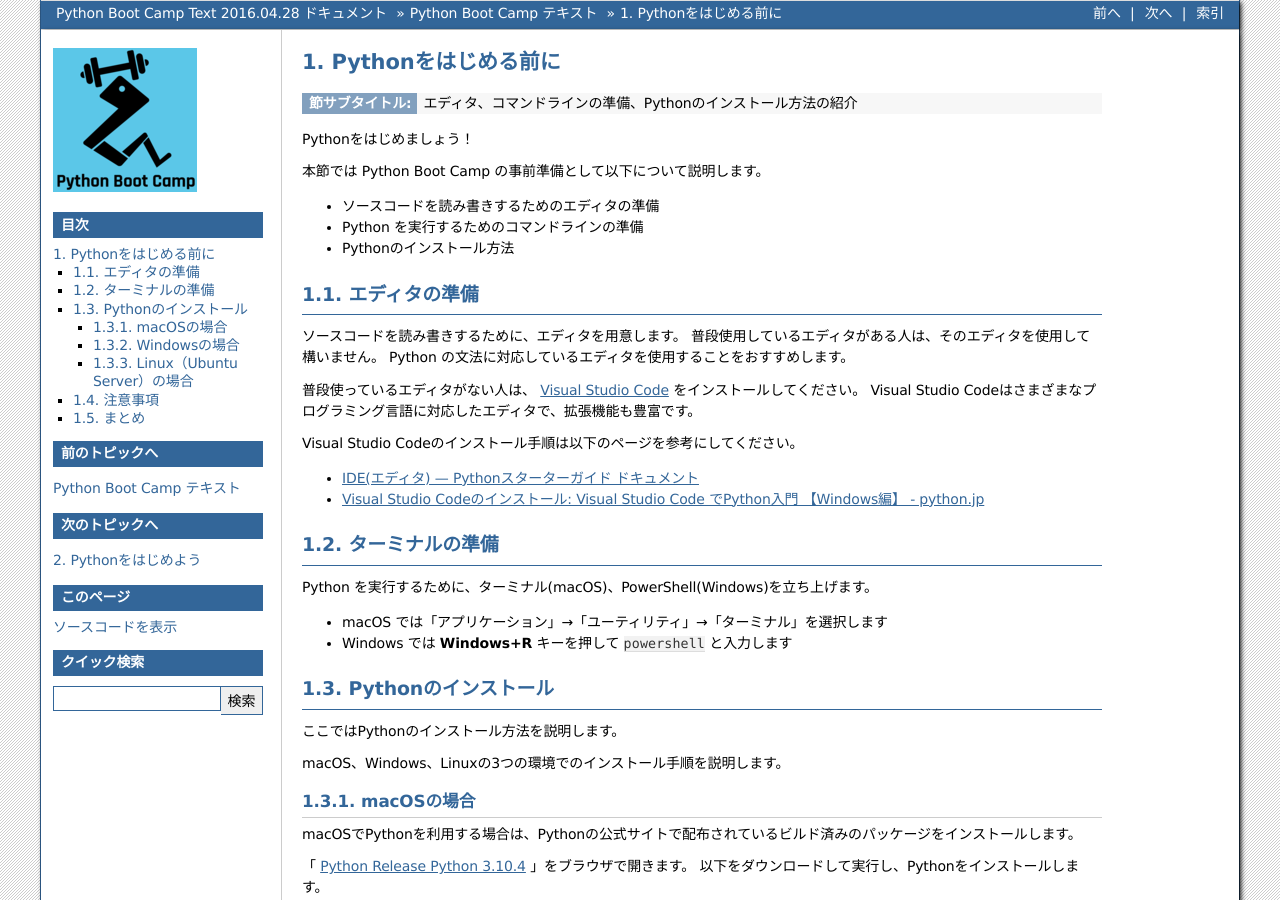
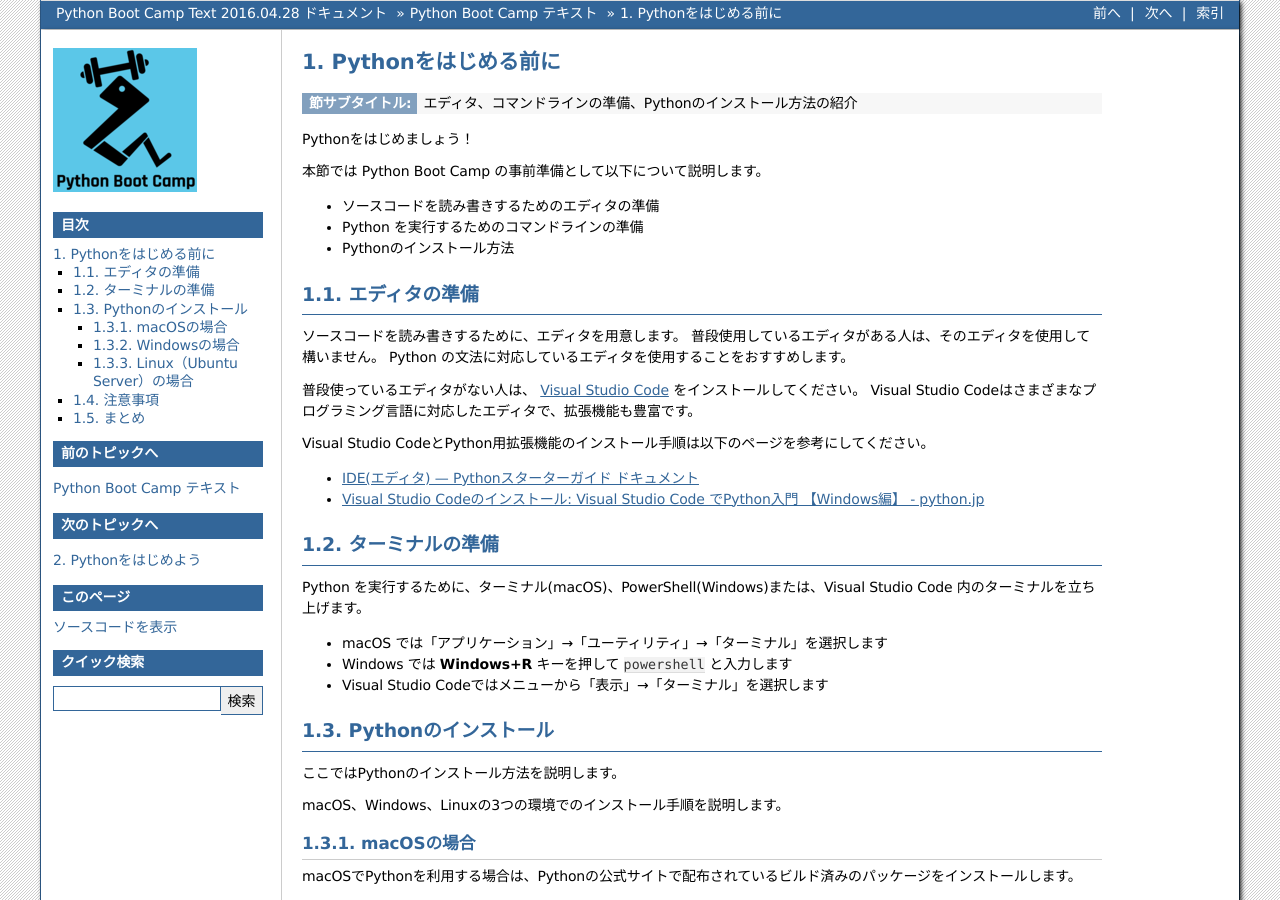
Before and after one commit to pyconjp/pycamp.pycon.jp, a Sphinx documentation site: the page built from source/textbook/1_install.rst, in a window 1280 px wide and 900 px high. Built offline with Sphinx 7.4.7, drawn with Linux system fonts in a browser that asks for light colours.

Commit message:
ISSHA-2567 update vs code

```diff
--- a/source/textbook/1_install.rst
+++ b/source/textbook/1_install.rst
@@ -26,7 +26,7 @@
 普段使っているエディタがない人は、 `Visual Studio Code <https://code.visualstudio.com/>`_ をインストールしてください。
 Visual Studio Codeはさまざまなプログラミング言語に対応したエディタで、拡張機能も豊富です。
 
-Visual Studio Codeのインストール手順は以下のページを参考にしてください。
+Visual Studio CodeとPython用拡張機能のインストール手順は以下のページを参考にしてください。
 
 * `IDE(エディタ) — Pythonスターターガイド ドキュメント <https://starter-guide.od.pythonic-exam.com/ja/latest/ide/index.html>`_
 * `Visual Studio Codeのインストール: Visual Studio Code でPython入門 【Windows編】 - python.jp <https://www.python.jp/python_vscode/windows/setup/install_vscode.html>`_
@@ -35,10 +35,11 @@
 
 ターミナルの準備
 ================
-Python を実行するために、ターミナル(macOS)、PowerShell(Windows)を立ち上げます。
+Python を実行するために、ターミナル(macOS)、PowerShell(Windows)または、Visual Studio Code 内のターミナルを立ち上げます。
 
 - macOS では「アプリケーション」→「ユーティリティ」→「ターミナル」を選択します
 - Windows では **Windows+R** キーを押して ``powershell`` と入力します
+- Visual Studio Codeではメニューから「表示」→「ターミナル」を選択します
 
 .. index:: Install
 
```
